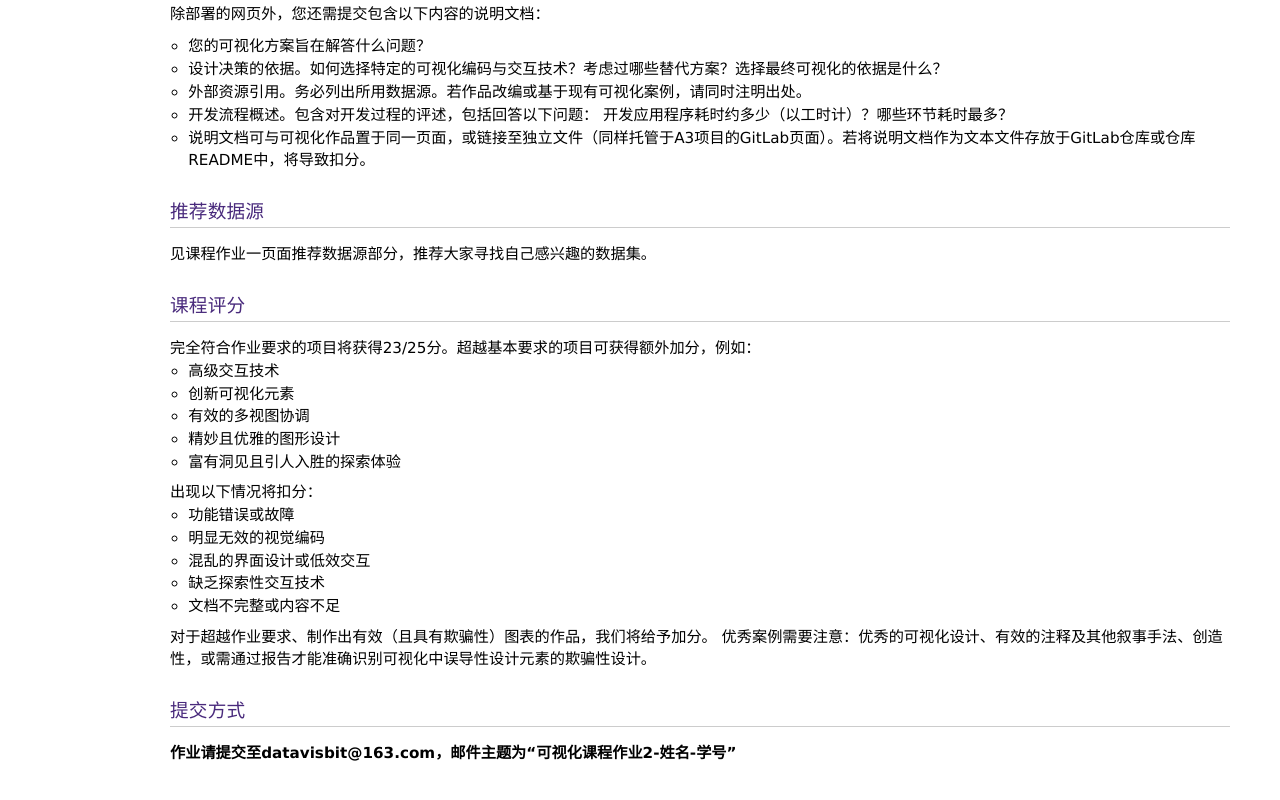
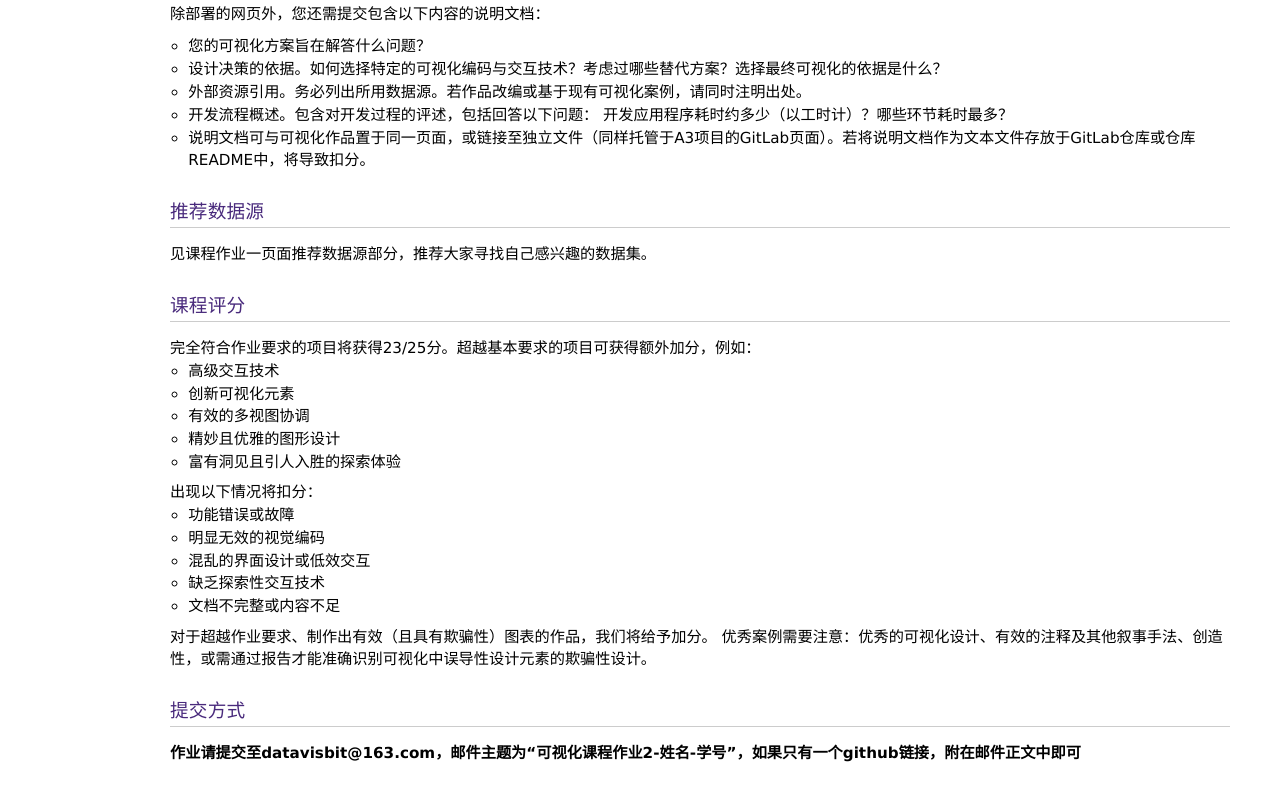
Before and after one commit to bitvis2021/BITVIS-Course, a plain HTML site: page assignment/assignment2.html in a window 1280 px wide. Shown: the part 1199-1999 px from the top of the page. Drawn offline with Linux system fonts and the light colour scheme; a web font is replaced by a local one.

Commit message:
update the assignment2 requirements

```diff
--- a/assignment/assignment2.html
+++ b/assignment/assignment2.html
@@ -140,7 +140,7 @@
       </p>
 
       <h2>提交方式</h2>
-        <b>作业请提交至datavisbit@163.com，邮件主题为“可视化课程作业2-姓名-学号”</b>
+        <b>作业请提交至datavisbit@163.com，邮件主题为“可视化课程作业2-姓名-学号”，如果只有一个github链接，附在邮件正文中即可</b>
     </div>
     <br>
     <br>
```
